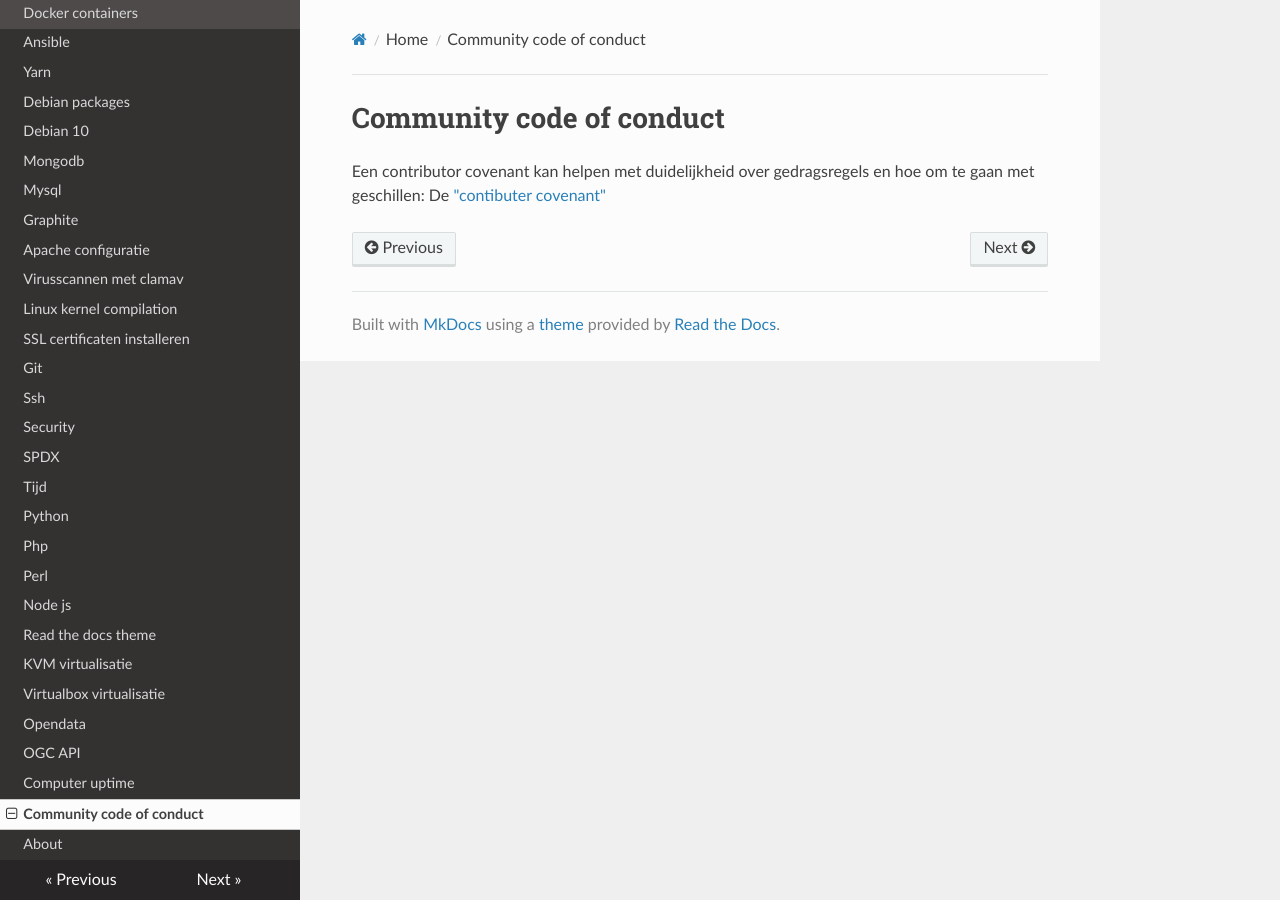
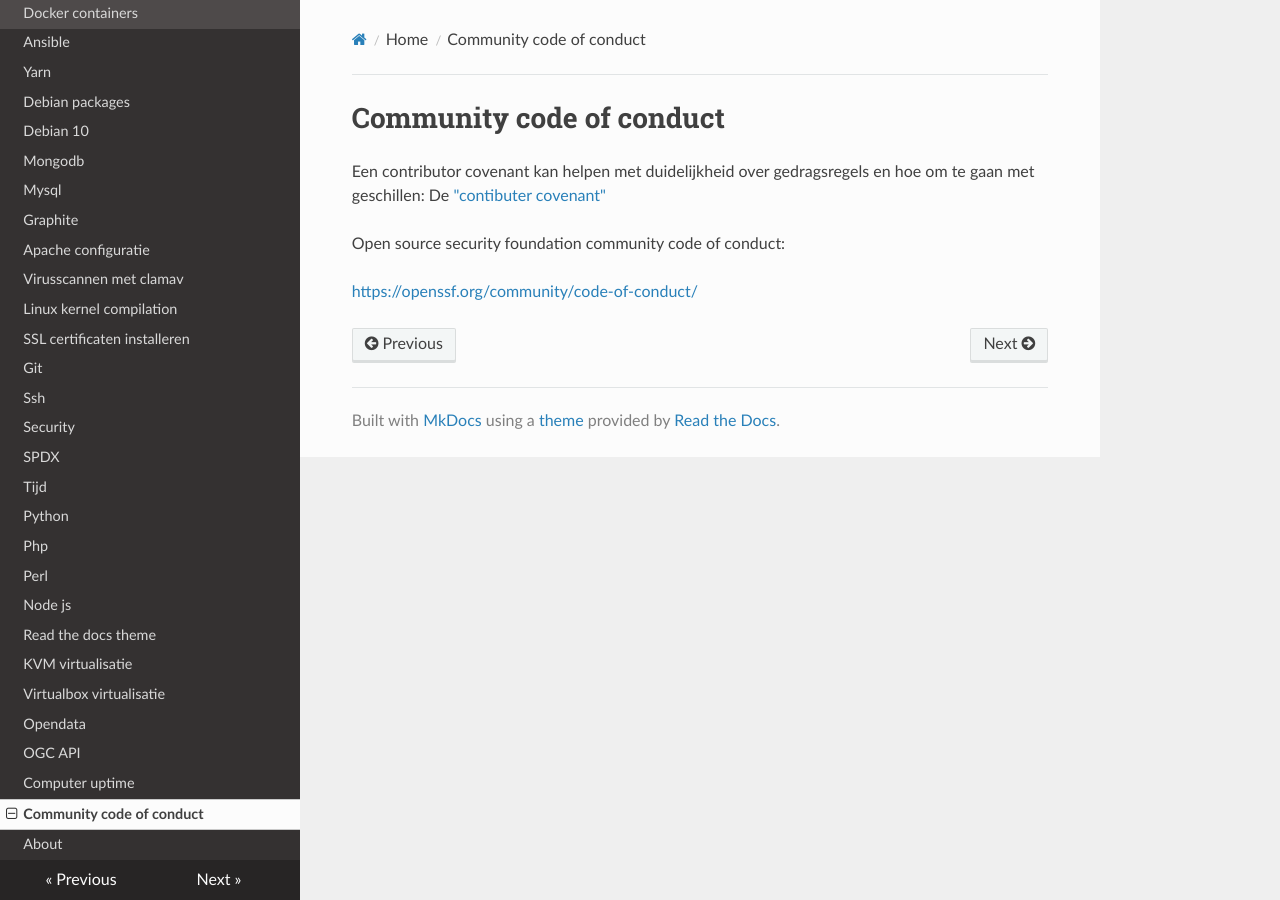
Before and after one commit to MatthewBuchananAstley/linuxhowto, an MkDocs documentation site: the page built from docs/coc.md, in a window 1280 px wide. Built offline with MkDocs 1.6.1, drawn with Linux system fonts in a browser that asks for light colours; nearby versions of some CDN libraries.

Commit message:
Added open source security code of conduct information

```diff
--- a/docs/coc.md
+++ b/docs/coc.md
@@ -2,3 +2,7 @@
 
 Een contributor covenant kan helpen met duidelijkheid over gedragsregels en hoe om te gaan met geschillen:
 De <a href="https://www.contributor-covenant.org/">"contibuter covenant"</a>
+
+Open source security foundation community code of conduct:
+
+<a href="https://openssf.org/community/code-of-conduct/">https://openssf.org/community/code-of-conduct/</a>
```
